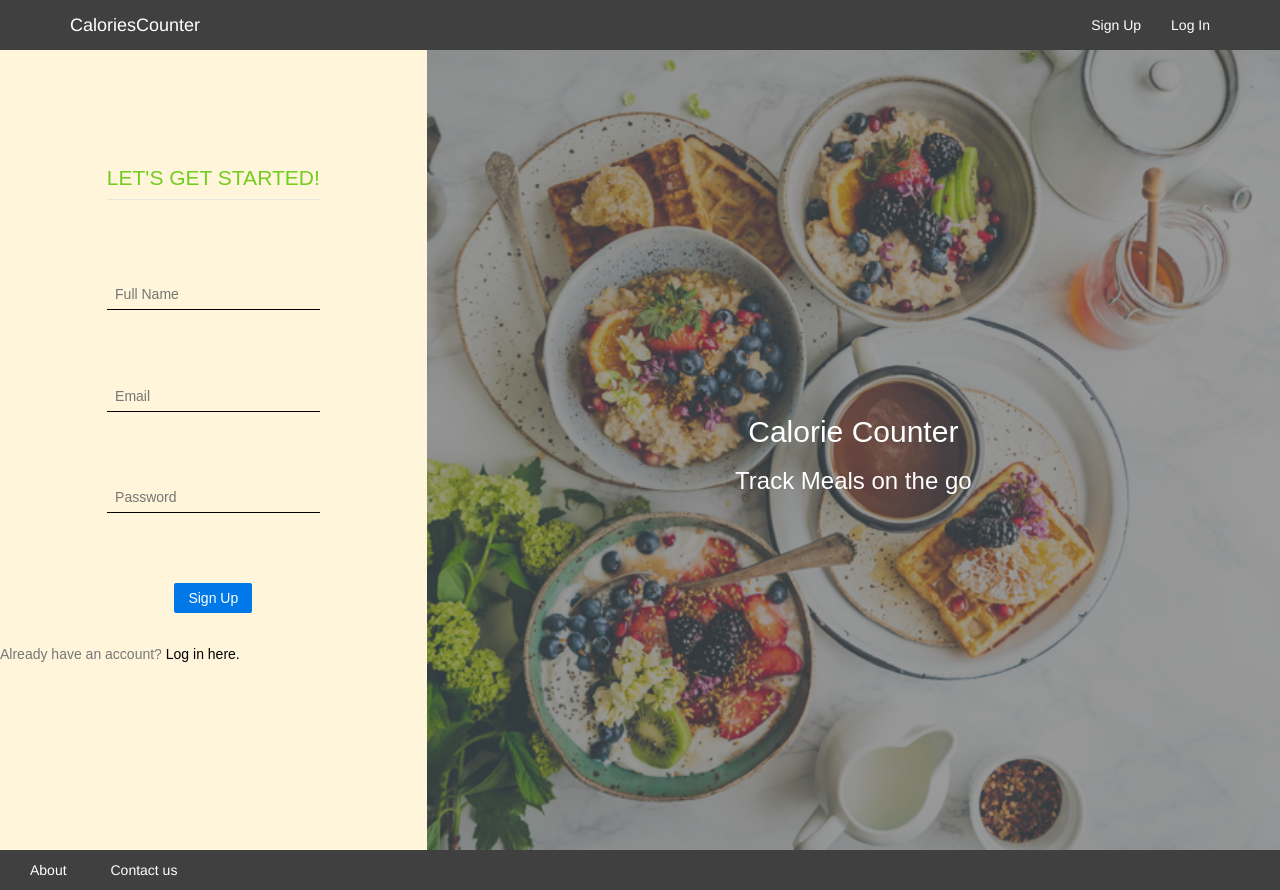
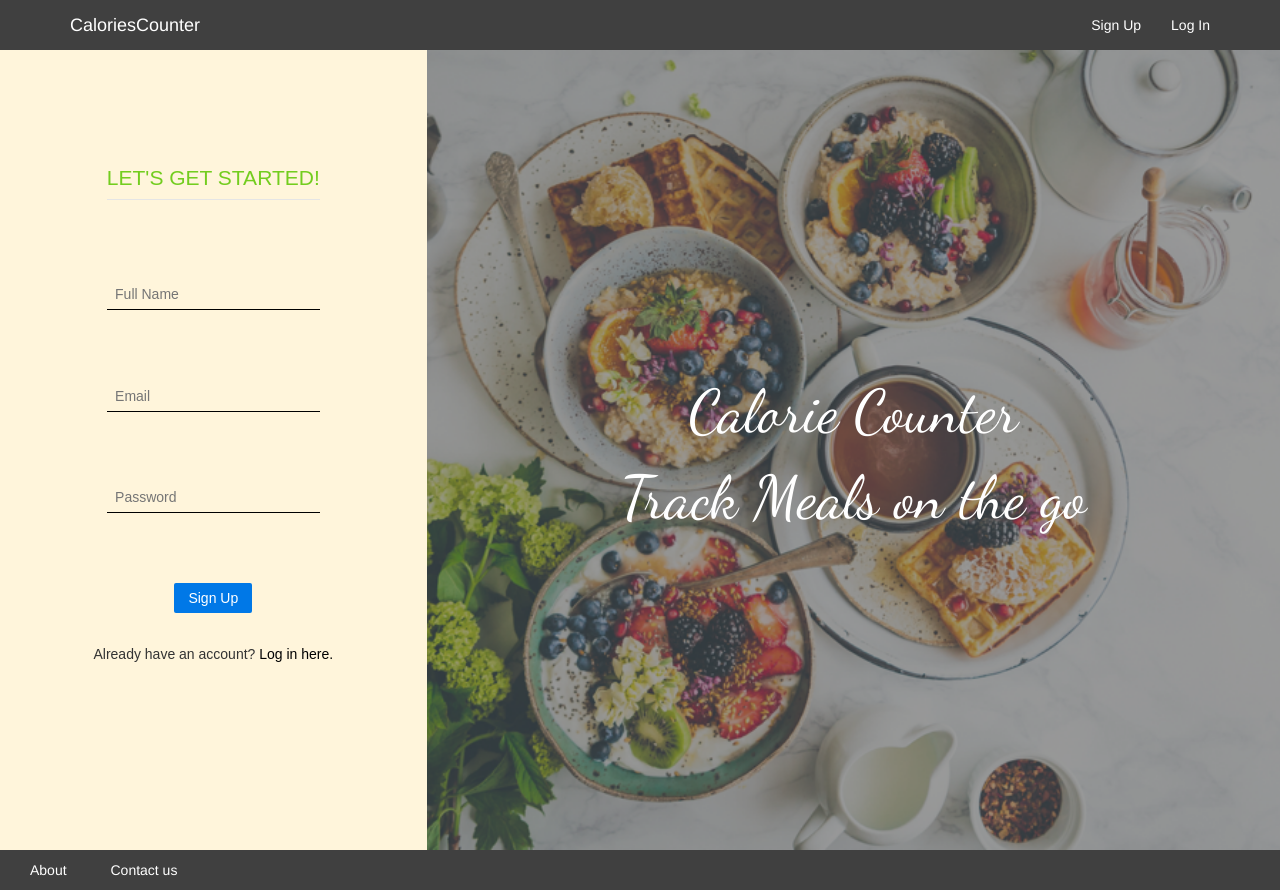
Before and after one commit to emamiali/CalorieCounter, a website: page views/index.html at #!/meals in a window 1280 px wide. Drawn offline with nearby package versions, Linux system fonts and the light colour scheme; some packages are replaced by stand-ins of ours; files that its build step writes are made by us from their sources; a script that the page names is missing.

Commit message:
finished the landing page styling

```diff
--- a/public/styles/main.css
+++ b/public/styles/main.css
@@ -41,6 +41,25 @@ background-color: rgb(255, 245, 219);
   display: table-cell;
   vertical-align: middle;
   text-align: center;
+  font-family: 'Dancing Script', cursive;
+}
+
+@media all and (min-width: 1200px) {
+.font-control{
+    font-size: 60px;
+  }
+}
+
+@media all and (max-width: 1199px) and (min-width: 800px) {
+.font-control{
+    font-size: 4.4vw;
+  }
+}
+
+@media all and (max-width: 799px) and (min-width: 50px) {
+.font-control{
+    font-size: 3.4vw;
+  }
 }
 
 .form-signup {
@@ -55,6 +74,10 @@ background-color: rgb(255, 245, 219);
 .form-legend {
   margin-bottom: 33%;
   color: rgb(115, 205, 31);
+}
+
+.login-now p{
+  text-align: center;
 }
 
 
--- a/public/templates/index.html
+++ b/public/templates/index.html
@@ -24,12 +24,12 @@
     </fieldset>
     </form>
     <br>
-    <p class="text-muted">Already have an account? <a href="/login">Log in here.</a></p>
+    <p class="login-now" style="text-align: center;">Already have an account? <a href="/login">Log in here.</a></p>
   </div>
   <div class="welcome-msg pure-u-2-3">
     <div class="welcome-text">
-      <h2>Calorie Counter </h2>
-      <h3>Track Meals on the go</h3>
+      <h2 class="font-control">Calorie Counter </h2>
+      <h2 class="font-control">Track Meals on the go</h2>
     </div>
   </div>
 </div>
--- a/views/index.html
+++ b/views/index.html
@@ -14,6 +14,7 @@
   <!-- font awesome -->
   <link type="text/css" rel="stylesheet" href="https://maxcdn.bootstrapcdn.com/font-awesome/4.5.0/css/font-awesome.min.css">
   <link href="https://fonts.googleapis.com/css?family=Gloria+Hallelujah|Indie+Flower|Lemonada|Lobster|Quicksand" rel="stylesheet">
+  <link href="https://fonts.googleapis.com/css?family=Dancing+Script" rel="stylesheet">
 
   <!-- custom styles -->
   <link rel="stylesheet" type="text/css" href="styles/main.css">
```
